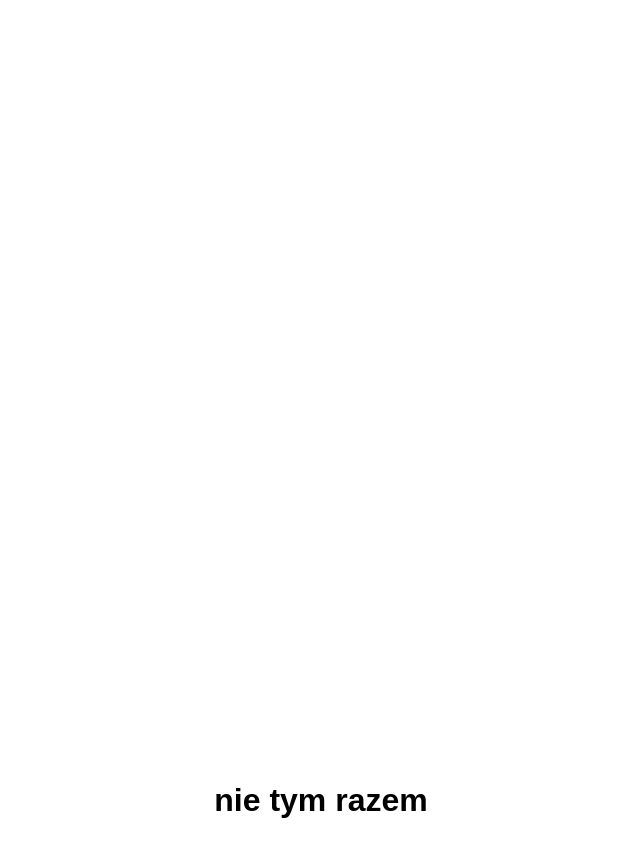
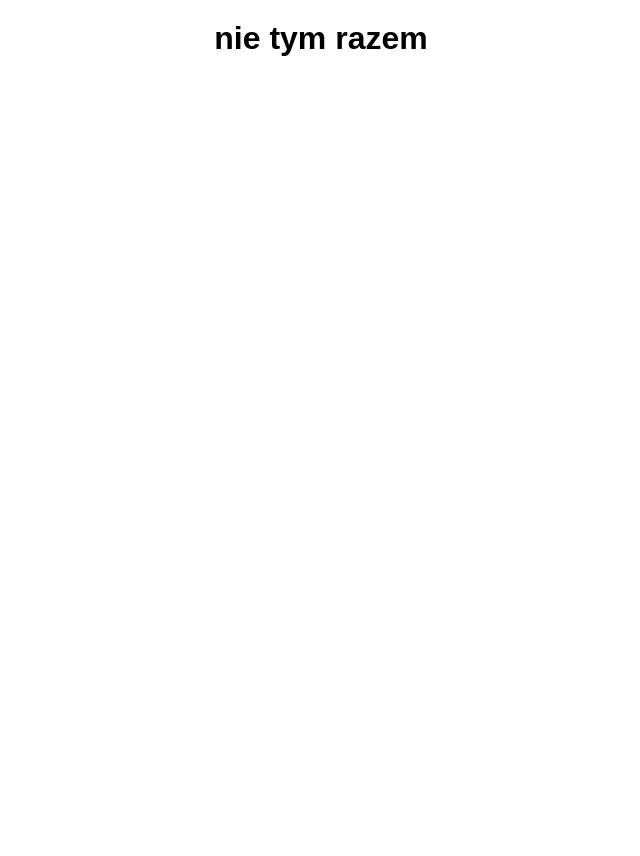
Before and after one commit to chmieluuu656-svg/Strzygon-game, a plain HTML site: page index.html in a window 1280 px wide. Shown: the whole page, without its empty margins (319-959 px from the left). Drawn offline with Linux system fonts and the light colour scheme.

Commit message:
index.html

```diff
--- a/index.html
+++ b/index.html
@@ -6,52 +6,49 @@
   <style>
     body {
       font-family: Arial, sans-serif;
-      text-align: center;
       margin: 0;
       padding: 0;
-      height: 200vh; /* sztucznie wydłużamy stronę, żeby było co scrollować */
-      display: flex;
-      justify-content: center;
-      align-items: center;
-      flex-direction: column;
+      height: 200vh;
     }
 
-    #first-text, #second-text {
+    #first-text {
+      position: fixed;
+      top: 20px;
+      left: 50%;
+      transform: translateX(-50%);
       font-size: 2rem;
       font-weight: bold;
     }
 
     #second-text {
+      position: fixed;
+      bottom: 20px;
+      left: 50%;
+      transform: translateX(-50%);
+      font-size: 2rem;
+      font-weight: bold;
       display: none;
     }
 
-    /* Niewidoczny tekst */
     .hidden-text {
       display: none;
     }
   </style>
 </head>
 <body>
-  <!-- Pierwszy napis -->
   <div id="first-text">nie tym razem</div>
 
-  <!-- Drugi napis -->
   <div id="second-text">szukaj u źródła</div>
 
-  <!-- Niewidoczny napis w źródle -->
   <div class="hidden-text">pora na zakupy</div>
 
   <script>
-    // Po przewinięciu pokaż drugi napis, ukryj pierwszy
     window.addEventListener("scroll", function() {
-      const first = document.getElementById("first-text");
       const second = document.getElementById("second-text");
 
       if (window.scrollY > 100) {
-        first.style.display = "none";
         second.style.display = "block";
       } else {
-        first.style.display = "block";
         second.style.display = "none";
       }
     });
```
